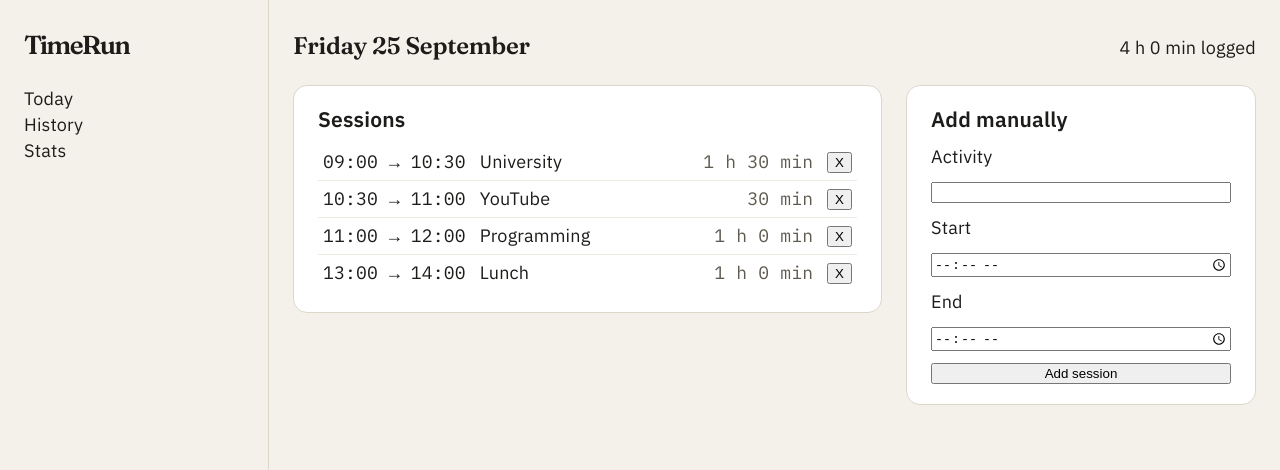
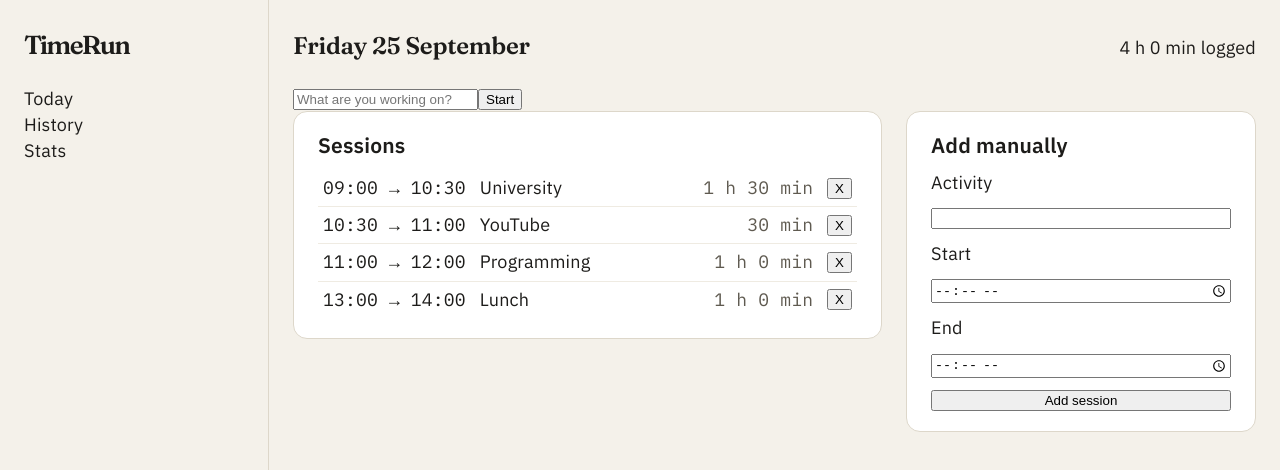
Before and after one commit to bansalkreya-ux/TimeRun, a React (Vite) app: page / in a window 1280 px wide. Shown: the top 470 px of the page. Built offline with nearby package versions, Linux system fonts and the light colour scheme.

Commit message:
feat: add timer input and start button

```diff
--- a/src/App.jsx
+++ b/src/App.jsx
@@ -25,6 +25,9 @@ function App() {
   const [activityName, setActivityName] = useState("");
   const [startTime, setStartTime] = useState("");
   const [endTime, setEndTime] = useState("");
+  const [timerActivity, setTimerActivity] = useState("");
+  const [timerStart, setTimerStart] = useState(null)
+
 
 useEffect(() => {
     localStorage.setItem("sessions", JSON.stringify(sessions))
@@ -39,7 +42,6 @@ useEffect(() => {
     ) {
       return;
     }
-
     const newSession = {
       id: Date.now(),
       start: startTime,
@@ -48,6 +50,10 @@ useEffect(() => {
     };
     const updated = [...sessions, newSession];
     setSessions(updated);
+  }
+
+  function handleStart() {
+    setTimerStart(new Date());
   }
 
   function handleDelete(id) {
@@ -81,6 +87,17 @@ useEffect(() => {
             <h2>{today}</h2>
             <span>{formatDuration(total)} min logged</span>
           </header>
+
+          <div className="timer-card">
+
+            <input placeholder="What are you working on?"
+
+            value={timerActivity}
+            onChange={(event) => setTimerActivity(event.target.value)}
+            />
+            <button onClick={handleStart}>Start</button>
+
+          </div>
 
           <div className="cards">
             {
```
